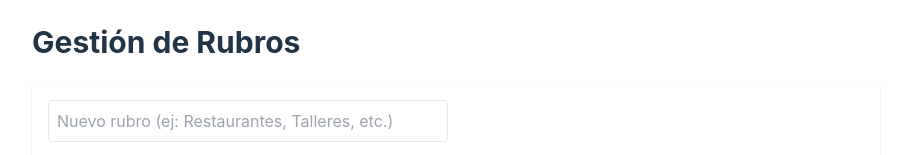
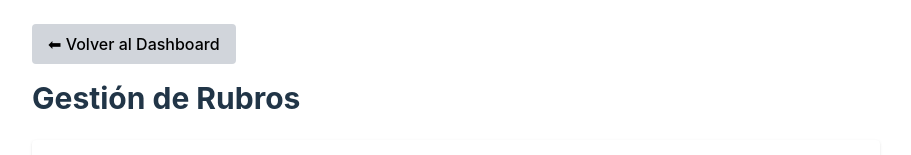
Before and after one commit to GerardoArdon/cuponera, a React (Vite) app: page /admin/rubros in a window 1280 px wide. Shown: the top 155 px of the page, without its empty margins (184-1095 px from the left). Built offline with nearby package versions, Linux system fonts and the light colour scheme; no server answers; the database is empty.

Commit message:
Paginas de administrador modificadas

```diff
--- a/src/pages/admin/GestionClientes.jsx
+++ b/src/pages/admin/GestionClientes.jsx
@@ -1,6 +1,7 @@
 import React, { useState, useEffect } from "react";
 import { collection, getDocs } from "firebase/firestore";
 import { db } from "../../firebase";
+import { Link } from "react-router-dom";
 
 function GestionClientes() {
   const [clientes, setClientes] = useState([]);
@@ -33,6 +34,16 @@ function GestionClientes() {
 
   return (
     <div className="p-6 max-w-6xl mx-auto">
+      {/* ✅ Botón de regreso */}
+      <div className="mb-4">
+        <Link
+          to="/admin/dashboard"
+          className="inline-block bg-gray-300 text-black px-4 py-2 rounded hover:bg-gray-400 transition"
+        >
+          ⬅︎ Volver al Dashboard
+        </Link>
+      </div>
+
       <h1 className="text-3xl font-bold mb-6">Gestión de Clientes</h1>
       {clientes.length === 0 ? (
         <p>No hay clientes registrados.</p>
--- a/src/pages/admin/GestionPromociones.jsx
+++ b/src/pages/admin/GestionPromociones.jsx
@@ -1,6 +1,7 @@
 import React, { useEffect, useState } from "react";
 import { collection, getDocs, updateDoc, doc } from "firebase/firestore";
 import { db } from "../../firebase";
+import { Link } from "react-router-dom";
 
 function GestionPromociones() {
   const [promociones, setPromociones] = useState([]);
@@ -36,6 +37,16 @@ function GestionPromociones() {
 
   return (
     <div className="p-6 max-w-6xl mx-auto">
+      {/* ✅ Botón de regreso al Dashboard */}
+      <div className="mb-4">
+        <Link
+          to="/admin/dashboard"
+          className="inline-block bg-gray-300 text-black px-4 py-2 rounded hover:bg-gray-400 transition"
+        >
+          ⬅︎ Volver al Dashboard
+        </Link>
+      </div>
+
       <h1 className="text-3xl font-bold mb-6">Gestión de Promociones</h1>
 
       {loading ? (
@@ -87,7 +98,6 @@ function GestionPromociones() {
                   )}
                 </div>
 
-                {/* Rechazo con motivo */}
                 {selectedPromoId === promo.id && (
                   <div className="mt-4">
                     <textarea
--- a/src/pages/admin/GestionRubros.jsx
+++ b/src/pages/admin/GestionRubros.jsx
@@ -1,7 +1,7 @@
-// src/pages/GestionRubros.jsx
 import React, { useState, useEffect } from "react";
 import { collection, getDocs, addDoc, deleteDoc, doc } from "firebase/firestore";
 import { db } from "../../firebase";
+import { Link } from "react-router-dom";
 
 function GestionRubros() {
   const [rubros, setRubros] = useState([]);
@@ -9,7 +9,6 @@ function GestionRubros() {
   const [error, setError] = useState(null);
   const [newRubro, setNewRubro] = useState("");
 
-  // Función para obtener los rubros desde Firestore
   const fetchRubros = async () => {
     setLoading(true);
     try {
@@ -32,7 +31,6 @@ function GestionRubros() {
     fetchRubros();
   }, []);
 
-  // Manejo del formulario para agregar rubros
   const handleAddRubro = async (e) => {
     e.preventDefault();
     if (newRubro.trim() === "") return;
@@ -47,7 +45,6 @@ function GestionRubros() {
     }
   };
 
-  // Función para eliminar un rubro
   const handleDeleteRubro = async (id) => {
     if (window.confirm("¿Estás seguro de eliminar este rubro?")) {
       try {
@@ -62,9 +59,18 @@ function GestionRubros() {
 
   return (
     <div className="p-6 max-w-4xl mx-auto">
+      {/* ✅ Botón de regreso */}
+      <div className="mb-4">
+        <Link
+          to="/admin/dashboard"
+          className="inline-block bg-gray-300 text-black px-4 py-2 rounded hover:bg-gray-400 transition"
+        >
+          ⬅︎ Volver al Dashboard
+        </Link>
+      </div>
+
       <h1 className="text-3xl font-bold mb-6">Gestión de Rubros</h1>
 
-      {/* Formulario para agregar un nuevo rubro */}
       <form onSubmit={handleAddRubro} className="grid grid-cols-1 md:grid-cols-2 gap-4 mb-6 bg-white p-4 rounded shadow">
         <input
           type="text"
@@ -82,7 +88,6 @@ function GestionRubros() {
         </button>
       </form>
 
-      {/* Listado de Rubros */}
       {loading ? (
         <p>Cargando rubros...</p>
       ) : error ? (
```
